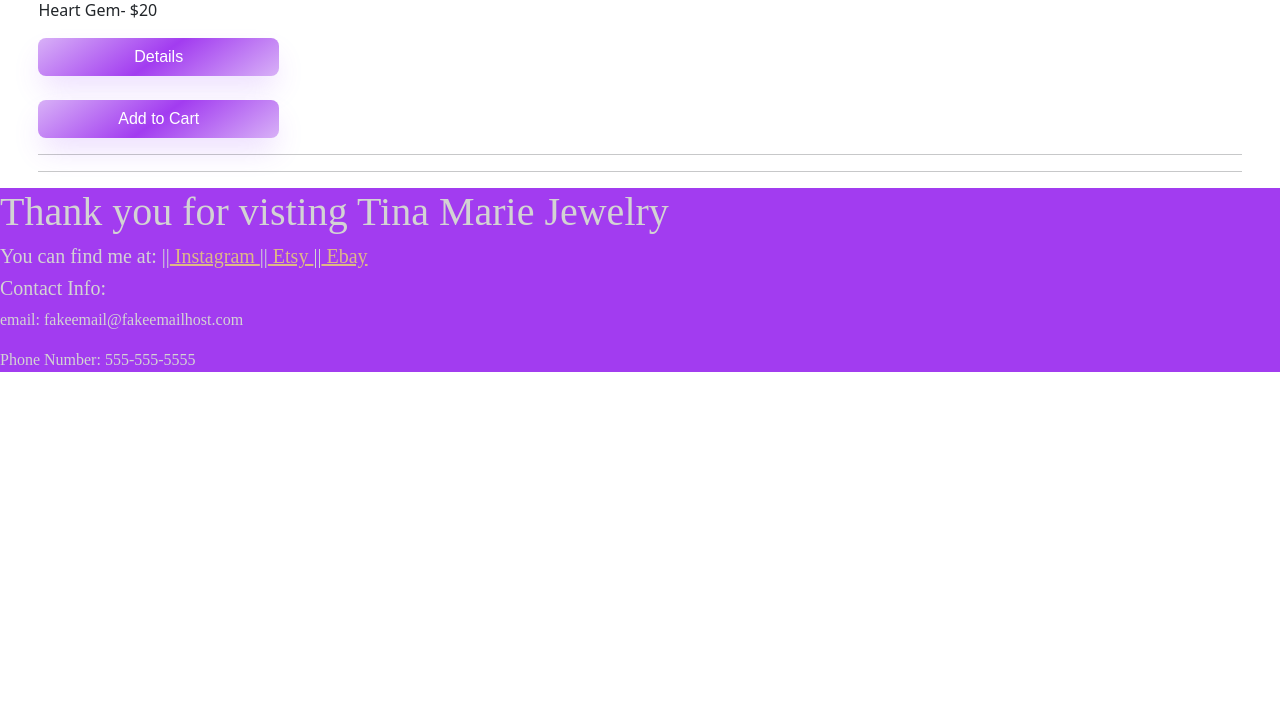
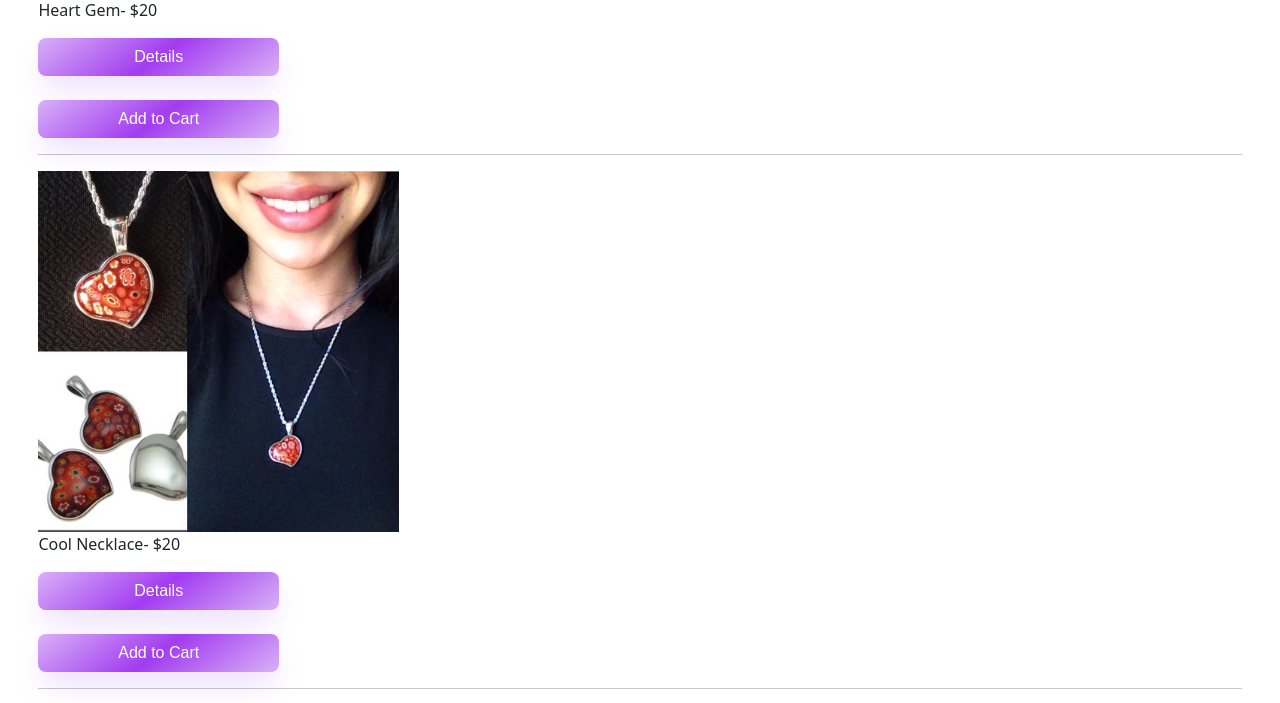
Before and after one commit to maurorosalesjr/Jewelry, a React (Create React App) app: page / in a window 1280 px wide. Shown: the part 2037-2740 px from the top of the page. Before the commit the page ends 2425 px from the top, so only its background shows below. Built offline with nearby package versions, Linux system fonts and the light colour scheme.

Commit message:
added separate views for each button using ternary operators

```diff
--- a/src/components/JewelryControl.js
+++ b/src/components/JewelryControl.js
@@ -42,13 +42,23 @@ function JewelryControl() {
   return (
     <div>
 
-      {showMe ? (
+      {/* {showMe ? (
         <AboutMe  />
       ): (
         <button class="about" style={aboutStyle} onClick={() => setShowMe(!showMe)}>About Me!</button>
       )}
       <button style={cartButton} class="button-64" onClick={() => setShowCart(!showCart)}>View Cart</button>
       {showCart ? (
+        <Cart jewelry={jewelry} removeFromCart={removeFromCart} totalPrice={totalPrice} />
+      ) : (
+        <JewelryList addToCart={addToCart} />
+      )} */}
+
+      <button class="about" style={aboutStyle} onClick={() => setShowMe(!showMe)}>About Me!</button>
+      <button style={cartButton} class="button-64" onClick={() => setShowCart(!showCart)}>View Cart</button>
+      {showMe ? (
+        <AboutMe />
+      ): showCart ? (
         <Cart jewelry={jewelry} removeFromCart={removeFromCart} totalPrice={totalPrice} />
       ) : (
         <JewelryList addToCart={addToCart} />
--- a/src/components/JewelryList.js
+++ b/src/components/JewelryList.js
@@ -34,7 +34,7 @@ function JewelryList(props) {
 
     return (
         <div>
-                    {selectedItem && (
+                    {/* {selectedItem && (
             <JewelryDetail
             item={selectedItem}
             closeDetails={() => setSelectedItem(null)}
@@ -51,7 +51,28 @@ function JewelryList(props) {
             <button class="button-64" onClick={() => props.addToCart(item)}>Add to Cart</button>
             <hr />
             </div>
-        ))}
+        ))} */}
+
+{selectedItem ?
+    (<JewelryDetail
+    item={selectedItem}
+    closeDetails={() => setSelectedItem(null)}
+    />)
+    :
+    ( mainJewelryList.map((item, index) => (
+        <div class={genStyle} key={index}>
+        <img style={imgStyle} src={item.photo} alt={item.altTag} />
+        <p>{item.name}- ${item.price}</p>
+        <div>
+            <button class="button-64" onClick={() => showDetails(item)}>Details</button>
+        </div>
+        <br />
+        <button class="button-64" onClick={() => props.addToCart(item)}>Add to Cart</button>
+        <hr />
+        </div>
+    )) )
+    }
+
         </div>
 
     );
--- a/src/components/MainJewelryList.js
+++ b/src/components/MainJewelryList.js
@@ -3,6 +3,14 @@ import bracelet1 from "./../img/bracelet1.JPEG";
 import bracelet2 from "./../img/bracelet2.JPEG";
 import necklace1 from "./../img/necklace1.JPEG";
 import ring1 from "./../img/ring1.JPEG";
+import necklace2 from "./../img/necklace2.JPEG";
+import bracelet3 from "./../img/bracelet3.JPEG";
+import bracelet4 from "./../img/bracelet4.JPEG";
+import bracelet5 from "./../img/bracelet5.JPEG";
+import bracelet6 from "./../img/bracelet6.JPEG";
+import bracelet7 from "./../img/bracelet7.JPEG";
+import bracelet8 from "./../img/bracelet8.JPEG";
+import bracelet9 from "./../img/bracelet9.JPEG";
 
 
 let mainJewelryList = [
@@ -46,7 +54,86 @@ let mainJewelryList = [
         quantity: 5,
         id: v4()
     },
-
+    {
+        category: "Necklace",
+        name: "Cool Necklace",
+        desc: "This is the description for this cool jewelry item, wow, these stats are pretty dope. i want to make this pretty long so i can see how the styling takes over. So we will see how this works out, hope it looks good!",
+        price: 20,
+        photo: necklace2,
+        altTag: "pretty ring",
+        quantity: 5,
+        id: v4()
+    },
+    {
+        category: "Bracelet",
+        name: "Cool Bracelet",
+        desc: "This is the description for this cool jewelry item, wow, these stats are pretty dope. i want to make this pretty long so i can see how the styling takes over. So we will see how this works out, hope it looks good!",
+        price: 20,
+        photo: bracelet3,
+        altTag: "pretty ring",
+        quantity: 5,
+        id: v4()
+    },
+    {
+        category: "Bracelet",
+        name: "Cool Bracelet",
+        desc: "This is the description for this cool jewelry item, wow, these stats are pretty dope. i want to make this pretty long so i can see how the styling takes over. So we will see how this works out, hope it looks good!",
+        price: 20,
+        photo: bracelet4,
+        altTag: "pretty ring",
+        quantity: 5,
+        id: v4()
+    },
+    {
+        category: "Bracelet",
+        name: "Cool Bracelet",
+        desc: "This is the description for this cool jewelry item, wow, these stats are pretty dope. i want to make this pretty long so i can see how the styling takes over. So we will see how this works out, hope it looks good!",
+        price: 20,
+        photo: bracelet5,
+        altTag: "pretty ring",
+        quantity: 5,
+        id: v4()
+    },
+    {
+        category: "Bracelet",
+        name: "Cool Bracelet",
+        desc: "This is the description for this cool jewelry item, wow, these stats are pretty dope. i want to make this pretty long so i can see how the styling takes over. So we will see how this works out, hope it looks good!",
+        price: 20,
+        photo: bracelet6,
+        altTag: "pretty ring",
+        quantity: 5,
+        id: v4()
+    },
+    {
+        category: "Bracelet",
+        name: "Cool Bracelet",
+        desc: "This is the description for this cool jewelry item, wow, these stats are pretty dope. i want to make this pretty long so i can see how the styling takes over. So we will see how this works out, hope it looks good!",
+        price: 20,
+        photo: bracelet7,
+        altTag: "pretty ring",
+        quantity: 5,
+        id: v4()
+    },
+    {
+        category: "Bracelet",
+        name: "Cool Bracelet",
+        desc: "This is the description for this cool jewelry item, wow, these stats are pretty dope. i want to make this pretty long so i can see how the styling takes over. So we will see how this works out, hope it looks good!",
+        price: 20,
+        photo: bracelet8,
+        altTag: "pretty ring",
+        quantity: 5,
+        id: v4()
+    },
+    {
+        category: "Bracelet",
+        name: "Cool Bracelet",
+        desc: "This is the description for this cool jewelry item, wow, these stats are pretty dope. i want to make this pretty long so i can see how the styling takes over. So we will see how this works out, hope it looks good!",
+        price: 20,
+        photo: bracelet9,
+        altTag: "pretty ring",
+        quantity: 5,
+        id: v4()
+    },
 ]
 
 export default mainJewelryList;
```
